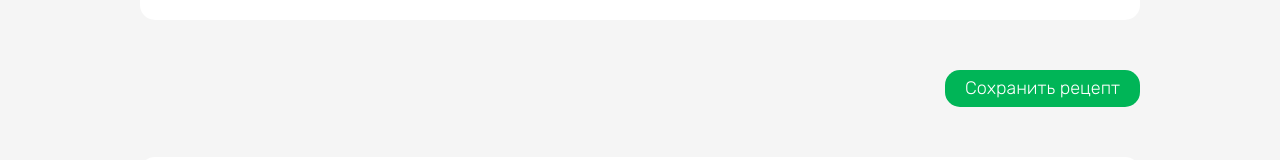
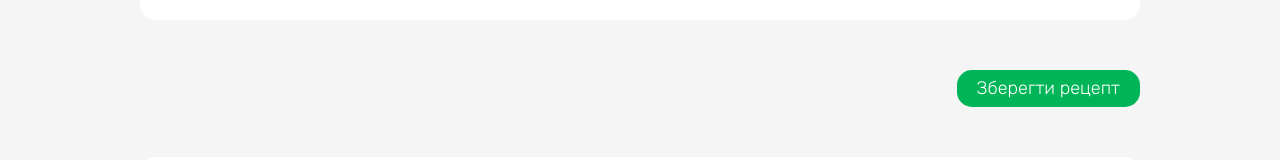
Before and after one commit to ipoliarush/mycake, a Vue app: page / in a window 1280 px wide. Shown: the part 459-619 px from the top of the page. Built offline with nearby package versions, Linux system fonts and the light colour scheme.

Commit message:
Update SaveCake.vue
Легка українізація

```diff
--- a/src/components/SaveCake.vue
+++ b/src/components/SaveCake.vue
@@ -1,7 +1,7 @@
 <template>
   <div id="save-cake" class="save-cake">
     <div class="save">
-      <button v-on:click="save(), update()" type="button" class="save__button">Сохранить рецепт</button>
+      <button v-on:click="save(), update()" type="button" class="save__button">Зберегти рецепт</button>
     </div>
   </div>
 </template>
```
